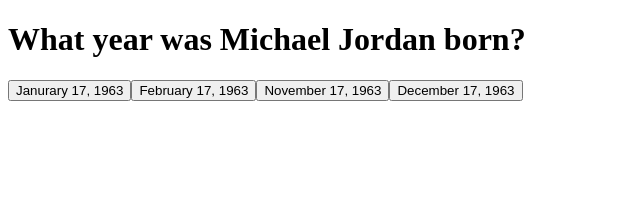
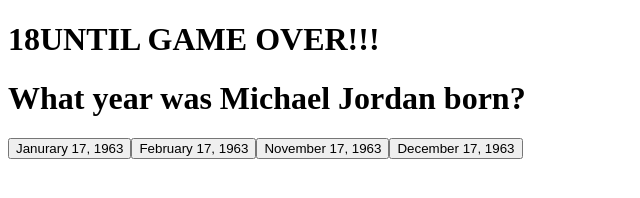
Before and after one commit to Fmquito45/code-quiz, a plain HTML site: page index.html in a window 1280 px wide. Both pictures are taken after a click on the button "Are you a SneakerHead?". Shown: the whole page, without its empty margins (0-640 px from the left). Drawn offline with Linux system fonts and the light colour scheme.

Commit message:
adds js code for timer

```diff
--- a/index.html
+++ b/index.html
@@ -9,6 +9,7 @@
   <body>
     <div class="container" id="quiz">
       <div class="first">
+        <h1 class="timer"></h1>
         <h1 id="title"></h1>
         <div id="buttons"></div>
       </div>
--- a/script.js
+++ b/script.js
@@ -36,10 +36,14 @@ var questions = [
 var startQuiz = document.getElementById('start');
 var questionTitle = document.getElementById('title');
 var questionAnswers = document.getElementById('buttons');
-var x = 0
+var countDown = document.querySelector('.timer')
+var x = 0;
+var secondsLeft= 20;
+var timerStarter = false;
+
 
 function start(){
-
+    countDownTimer();
     startQuiz.innerHTML= ''
     questionAnswers.innerHTML = ''
     questionTitle.textContent = questions[x].question
@@ -54,6 +58,8 @@ function start(){
     buttonThree.textContent= questions[x].c;
     buttonFour.textContent= questions[x].d;
 
+
+
     buttonOne.addEventListener('click',increase);
     buttonTwo.addEventListener('click',increase);
     buttonThree.addEventListener('click',increase);
@@ -65,15 +71,35 @@ function start(){
 
 function increase(){
     x++;
+    start();
 
 };
 
-start();
+
+function countDownTimer(){
+    if(timerStarter === true) return
+    function setTimer() {
+
+          secondsLeft--;
+          countDown.textContent = secondsLeft + "UNTIL GAME OVER!!!";
+
+          if(secondsLeft === 0) {
+            clearInterval(timerInterval);
+
+          }
+
+        };
+        var timerInterval = setInterval(setTimer,1000);
+        timerStarter = true
+}
+
 
 function begin() {
 var btnStart = document.createElement('button');
 btnStart.textContent= "Are you a SneakerHead?";
-
+startQuiz.innerHTML= '';
+questionTitle.innerHTML= '';
+questionAnswers.innerHTML= '';
 btnStart.addEventListener('click', start);
 
 startQuiz.appendChild(btnStart);
```
